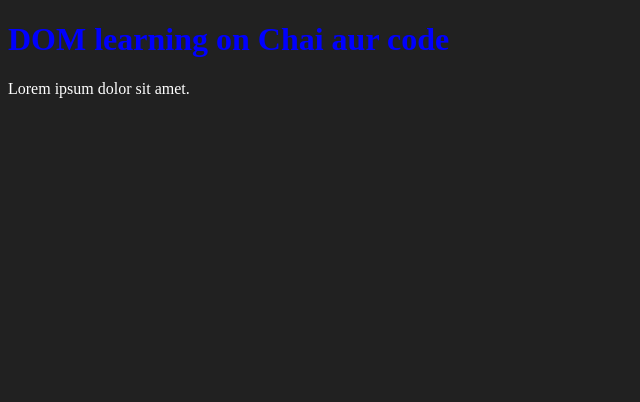
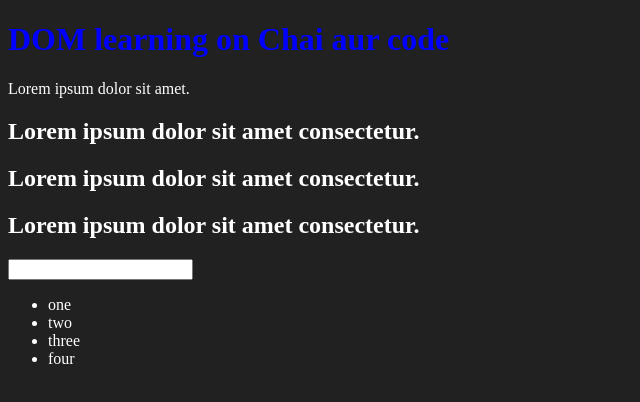
Before and after one commit to myfriendshivam/JS-practice, a plain HTML site: page Level6_DOM/02_one.html in a window 1280 px wide. Shown: the whole page, without its empty margins (0-640 px from the left). Drawn offline with Linux system fonts and the light colour scheme.

```diff
--- a/Level6_DOM/02_one.html
+++ b/Level6_DOM/02_one.html
@@ -15,6 +15,16 @@
     <div>
         <h1 style="color: blue;" id="title" class="heading">DOM learning on Chai aur code <span style="display: none;">Test test</span></h1>
         <p>Lorem ipsum dolor sit amet.</p>
+        <h2>Lorem ipsum dolor sit amet consectetur.</h2>
+        <h2>Lorem ipsum dolor sit amet consectetur.</h2>
+        <h2>Lorem ipsum dolor sit amet consectetur.</h2>
+        <input type="password" name ="" id="">
+        <ul>
+            <li class="list-item">one</li>
+            <li class="list-item">two</li>
+            <li class="list-item">three</li>
+            <li class="list-item">four</li>
+        </ul>
     </div>
 </body>
 </html>
```
Also changed, not shown: Level6_DOM/01_text.txt.
